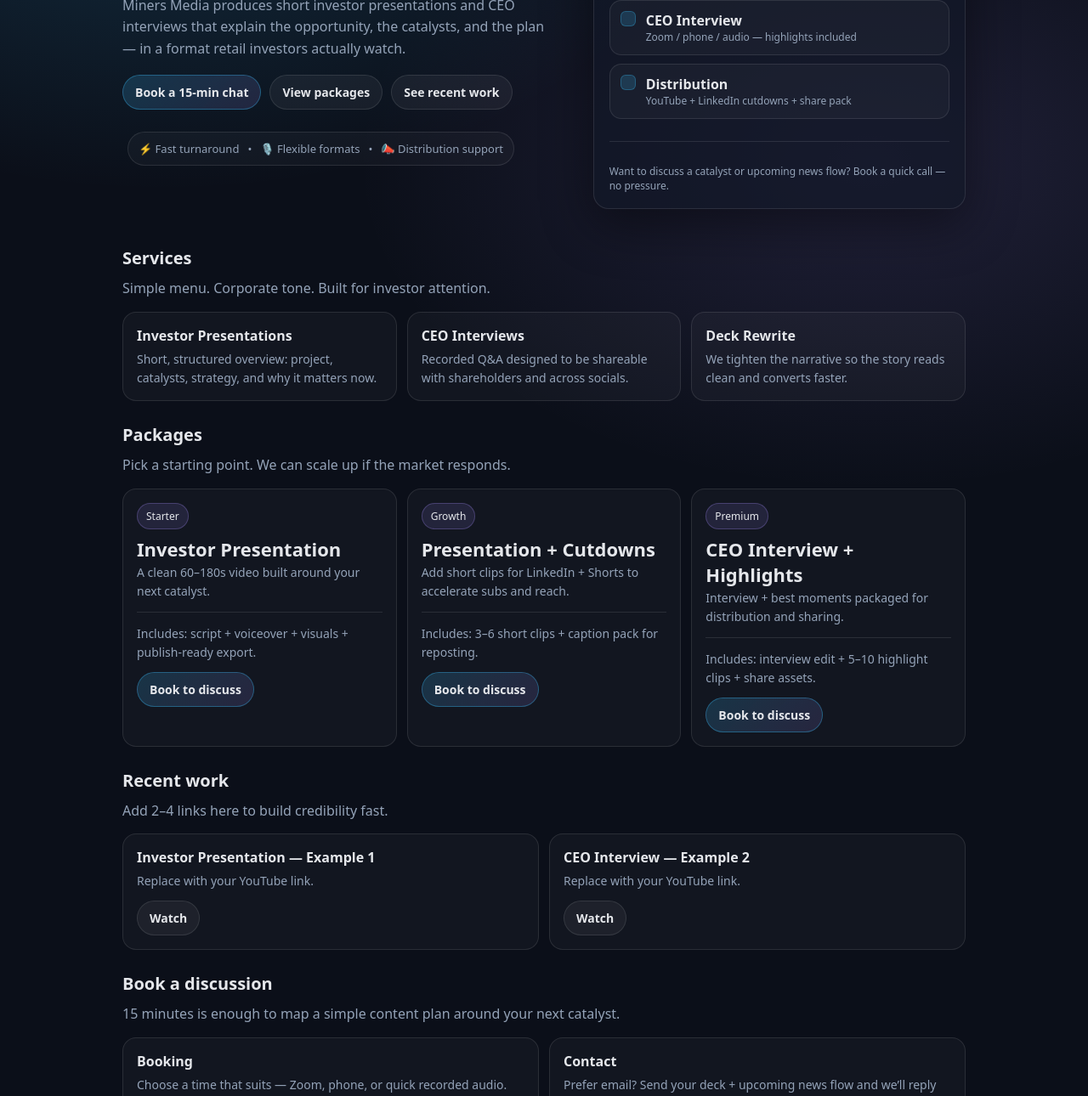
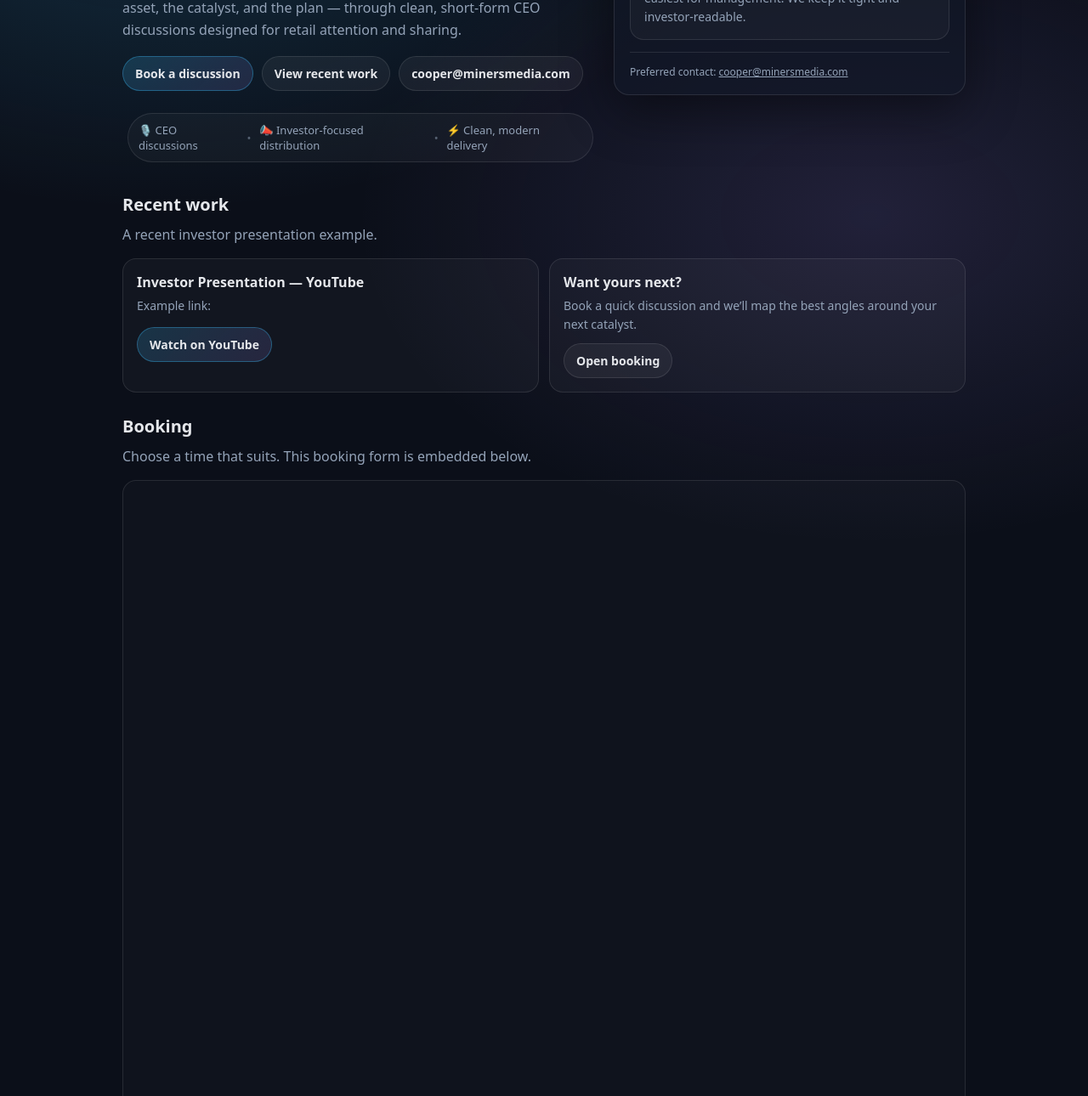
Before and after one commit to cooper-cloud/minersmedia, a plain HTML site: page index.html in a window 1280 px wide. Shown: the part 388-1678 px from the top of the page at 85% size. Drawn offline with Linux system fonts and the light colour scheme; a script that the page names is missing.

Commit message:
Update index.html

```diff
--- a/index.html
+++ b/index.html
@@ -1,16 +1,15 @@
-index.html
 <!doctype html>
 <html lang="en">
 <head>
   <meta charset="utf-8" />
   <meta name="viewport" content="width=device-width,initial-scale=1" />
-  <title>Miners Media — Investor Content for Junior Mining Companies</title>
-  <meta name="description" content="Miners Media creates investor presentations and CEO interviews to help junior mining companies reach retail investors." />
+  <title>Ore Media — CEO Discussions & Investor Reach</title>
+  <meta name="description" content="Ore Media books CEO discussions and creates investor-focused content for junior mining companies to reach retail investors." />
   <meta name="theme-color" content="#0B0F19" />
 
   <!-- Open Graph -->
-  <meta property="og:title" content="Miners Media" />
-  <meta property="og:description" content="Investor presentations, CEO interviews, and distribution for junior mining companies." />
+  <meta property="og:title" content="Ore Media" />
+  <meta property="og:description" content="CEO discussions and investor-focused content for junior mining companies." />
   <meta property="og:type" content="website" />
   <meta property="og:url" content="https://minersmedia.com" />
 
@@ -19,14 +18,18 @@ index.html
       --bg:#0B0F19; --card:#111827; --muted:#94A3B8; --text:#E5E7EB;
       --line:rgba(255,255,255,.10); --accent:#38BDF8; --accent2:#A78BFA;
       --shadow: 0 18px 60px rgba(0,0,0,.45);
-      --radius:18px;
-      --max: 1040px;
+      --radius:18px; --max: 1040px;
     }
     *{box-sizing:border-box}
-    html,body{margin:0;padding:0;background:radial-gradient(1100px 700px at 15% 10%, rgba(56,189,248,.18), transparent 60%),
-                               radial-gradient(1100px 700px at 80% 30%, rgba(167,139,250,.14), transparent 55%),
-                               var(--bg);
-              color:var(--text); font-family: ui-sans-serif, system-ui, -apple-system, Segoe UI, Roboto, Helvetica, Arial;}
+    html,body{
+      margin:0;padding:0;
+      background:
+        radial-gradient(1100px 700px at 15% 10%, rgba(56,189,248,.18), transparent 60%),
+        radial-gradient(1100px 700px at 80% 30%, rgba(167,139,250,.14), transparent 55%),
+        var(--bg);
+      color:var(--text);
+      font-family: ui-sans-serif, system-ui, -apple-system, Segoe UI, Roboto, Helvetica, Arial;
+    }
     a{color:inherit;text-decoration:none}
     .wrap{max-width:var(--max); margin:0 auto; padding:28px 18px 64px}
     .nav{
@@ -35,57 +38,66 @@ index.html
       background:rgba(17,24,39,.55); backdrop-filter: blur(10px);
       position:sticky; top:16px; z-index:10;
     }
-    .brand{display:flex; gap:10px; align-items:center; font-weight:700; letter-spacing:.2px}
-    .dot{width:10px;height:10px;border-radius:999px;background:linear-gradient(135deg,var(--accent),var(--accent2))}
+    .brand{display:flex; gap:10px; align-items:center; font-weight:800; letter-spacing:.2px}
+    .logo{
+      width:34px; height:34px; border-radius:10px;
+      object-fit:contain;
+      background:rgba(255,255,255,.03);
+      border:1px solid var(--line);
+      padding:6px;
+    }
     .navlinks{display:flex; gap:14px; align-items:center; font-size:14px; color:var(--muted)}
     .navlinks a{padding:10px 10px; border-radius:999px}
     .navlinks a:hover{background:rgba(255,255,255,.06); color:var(--text)}
     .cta{display:flex; gap:10px; align-items:center}
     .btn{
       display:inline-flex; align-items:center; justify-content:center; gap:10px;
-      padding:10px 14px; border-radius:999px; font-weight:650; font-size:14px;
+      padding:10px 14px; border-radius:999px; font-weight:700; font-size:14px;
       border:1px solid var(--line); background:rgba(255,255,255,.05);
       transition:transform .12s ease, background .12s ease, border-color .12s ease;
       cursor:pointer;
     }
     .btn:hover{transform:translateY(-1px); background:rgba(255,255,255,.08); border-color:rgba(255,255,255,.18)}
     .btn.primary{border-color:rgba(56,189,248,.35); background:linear-gradient(135deg, rgba(56,189,248,.18), rgba(167,139,250,.14))}
-    .hero{padding:56px 6px 18px; display:grid; grid-template-columns: 1.1fr .9fr; gap:18px; align-items:start}
+    .hero{padding:56px 6px 10px; display:grid; grid-template-columns: 1.15fr .85fr; gap:18px; align-items:start}
     @media (max-width: 920px){ .hero{grid-template-columns:1fr; padding-top:34px} .navlinks{display:none} }
-    .kicker{display:inline-flex; gap:10px; align-items:center; color:var(--muted); font-size:13px;
-            border:1px solid var(--line); background:rgba(17,24,39,.55); padding:8px 12px; border-radius:999px;}
+    .kicker{
+      display:inline-flex; gap:10px; align-items:center; color:var(--muted); font-size:13px;
+      border:1px solid var(--line); background:rgba(17,24,39,.55); padding:8px 12px; border-radius:999px;
+    }
     .kicker b{color:var(--text)}
     h1{font-size:44px; line-height:1.05; margin:14px 0 12px}
     @media (max-width: 520px){ h1{font-size:36px} }
-    .lead{color:var(--muted); font-size:16px; line-height:1.6; max-width:56ch}
+    .lead{color:var(--muted); font-size:16px; line-height:1.6; max-width:60ch}
     .heroBtns{display:flex; gap:10px; flex-wrap:wrap; margin-top:18px}
     .panel{
       border:1px solid var(--line); background:rgba(17,24,39,.65);
       border-radius:var(--radius); box-shadow:var(--shadow); padding:18px;
     }
-    .grid{display:grid; gap:12px}
-    .grid.cols3{grid-template-columns:repeat(3, 1fr)}
-    .grid.cols2{grid-template-columns:repeat(2, 1fr)}
-    @media (max-width: 920px){ .grid.cols3, .grid.cols2{grid-template-columns:1fr} }
     .card{border:1px solid var(--line); background:rgba(255,255,255,.03); border-radius:16px; padding:16px}
     .card h3{margin:0 0 6px; font-size:16px}
     .card p{margin:0; color:var(--muted); line-height:1.55; font-size:14px}
     .section{padding:26px 6px 0}
     .section h2{font-size:20px; margin:0 0 10px}
     .section .sub{color:var(--muted); margin:0 0 14px; line-height:1.6}
-    .list{display:grid; gap:10px; margin:0; padding:0; list-style:none}
-    .li{display:flex; gap:12px; align-items:flex-start; padding:12px; border:1px solid var(--line);
-        border-radius:14px; background:rgba(255,255,255,.03)}
-    .tick{width:18px;height:18px;border-radius:6px; background:rgba(56,189,248,.18); border:1px solid rgba(56,189,248,.28)}
-    .muted{color:var(--muted)}
+    .grid{display:grid; gap:12px}
+    .grid.cols2{grid-template-columns:repeat(2, 1fr)}
+    @media (max-width: 920px){ .grid.cols2{grid-template-columns:1fr} }
+    .pill{
+      display:inline-flex; gap:10px; align-items:center; padding:10px 12px; border-radius:999px;
+      border:1px solid var(--line); background:rgba(255,255,255,.03); color:var(--muted); font-size:13px
+    }
+    .divider{height:1px; background:var(--line); margin:14px 0}
     .footer{margin-top:40px; padding:20px 6px; color:var(--muted); font-size:13px; display:flex; justify-content:space-between; gap:10px; flex-wrap:wrap}
-    .pill{display:inline-flex; gap:10px; align-items:center; padding:10px 12px; border-radius:999px;
-          border:1px solid var(--line); background:rgba(255,255,255,.03); color:var(--muted); font-size:13px}
     .small{font-size:12px}
-    .divider{height:1px; background:var(--line); margin:14px 0}
-    .price{font-size:22px; font-weight:800; margin:8px 0 2px}
-    .badge{display:inline-flex; align-items:center; gap:8px; padding:6px 10px; border-radius:999px; font-size:12px;
-           border:1px solid rgba(167,139,250,.28); background:rgba(167,139,250,.12); color:var(--text)}
+    /* TidyCal embed container polish */
+    #tidycal-embed{
+      border:1px solid var(--line);
+      border-radius:16px;
+      overflow:hidden;
+      background:rgba(255,255,255,.02);
+      min-height: 760px;
+    }
   </style>
 </head>
 
@@ -93,170 +105,120 @@ index.html
   <div class="wrap">
     <div class="nav">
       <div class="brand">
-        <span class="dot"></span>
-        <span>Miners Media</span>
+        <img class="logo" src="logo.png" alt="Ore Media logo" />
+        <span>Ore Media</span>
       </div>
 
       <div class="navlinks">
-        <a href="#services">Services</a>
-        <a href="#packages">Packages</a>
         <a href="#work">Recent work</a>
-        <a href="#book">Book</a>
+        <a href="#book">Booking</a>
+        <a href="#linkedin">LinkedIn</a>
       </div>
 
       <div class="cta">
-        <a class="btn" href="mailto:hello@minersmedia.com">Email</a>
-        <a class="btn primary" href="YOUR_BOOKING_LINK_HERE" target="_blank" rel="noopener">Book a call</a>
+        <a class="btn" href="mailto:cooper@minersmedia.com">Email</a>
+        <a class="btn primary" href="https://tidycal.com/cooper2/bookinterview" target="_blank" rel="noopener">Book a CEO call</a>
       </div>
     </div>
 
+    <!-- HERO -->
     <div class="hero">
       <div>
-        <span class="kicker"><b>Investor-grade content</b> for junior mining companies</span>
-        <h1>Clear story. Clean delivery. More retail reach.</h1>
+        <span class="kicker"><b>Investor-focused</b> CEO discussions for junior mining</span>
+        <h1>Book CEO discussions that retail investors actually watch.</h1>
         <p class="lead">
-          Miners Media produces short investor presentations and CEO interviews that explain the opportunity,
-          the catalysts, and the plan — in a format retail investors actually watch.
+          Ore Media helps junior mining companies tell the story clearly — the asset, the catalyst, and the plan —
+          through clean, short-form CEO discussions designed for retail attention and sharing.
         </p>
+
         <div class="heroBtns">
-          <a class="btn primary" href="YOUR_BOOKING_LINK_HERE" target="_blank" rel="noopener">Book a 15-min chat</a>
-          <a class="btn" href="#packages">View packages</a>
-          <a class="btn" href="#work">See recent work</a>
+          <a class="btn primary" href="#book">Book a discussion</a>
+          <a class="btn" href="#work">View recent work</a>
+          <a class="btn" href="mailto:cooper@minersmedia.com">cooper@minersmedia.com</a>
         </div>
 
         <div class="section">
-          <div class="pill">⚡ Fast turnaround <span class="muted">•</span> 🎙️ Flexible formats <span class="muted">•</span> 📣 Distribution support</div>
+          <div class="pill">🎙️ CEO discussions <span style="opacity:.5">•</span> 📣 Investor-focused distribution <span style="opacity:.5">•</span> ⚡ Clean, modern delivery</div>
         </div>
       </div>
 
-      <div class="panel grid">
+      <div class="panel">
         <div class="card">
-          <h3>What you get</h3>
-          <p>Professional, concise content designed for shareholders and new investors — without the fluff.</p>
+          <h3>What we’ll cover</h3>
+          <p>Fast, structured discussion designed to explain the opportunity and near-term catalysts without fluff.</p>
         </div>
-        <ul class="list">
-          <li class="li"><span class="tick"></span><div><b>Investor Presentation</b><div class="muted small">60–180s script + voiceover + clean visuals</div></div></li>
-          <li class="li"><span class="tick"></span><div><b>CEO Interview</b><div class="muted small">Zoom / phone / audio — highlights included</div></div></li>
-          <li class="li"><span class="tick"></span><div><b>Distribution</b><div class="muted small">YouTube + LinkedIn cutdowns + share pack</div></div></li>
-        </ul>
         <div class="divider"></div>
-        <div class="muted small">
-          Want to discuss a catalyst or upcoming news flow? Book a quick call — no pressure.
+        <div class="card">
+          <h3>Format</h3>
+          <p>Zoom / phone / recorded audio — whatever is easiest for management. We keep it tight and investor-readable.</p>
+        </div>
+        <div class="divider"></div>
+        <div class="small" style="color:var(--muted)">
+          Preferred contact: <a href="mailto:cooper@minersmedia.com" style="text-decoration:underline">cooper@minersmedia.com</a>
         </div>
       </div>
     </div>
 
-    <div id="services" class="section">
-      <h2>Services</h2>
-      <p class="sub">Simple menu. Corporate tone. Built for investor attention.</p>
-      <div class="grid cols3">
+    <!-- RECENT WORK -->
+    <div id="work" class="section">
+      <h2>Recent work</h2>
+      <p class="sub">A recent investor presentation example.</p>
+
+      <div class="grid cols2">
         <div class="card">
-          <h3>Investor Presentations</h3>
-          <p>Short, structured overview: project, catalysts, strategy, and why it matters now.</p>
-        </div>
-        <div class="card">
-          <h3>CEO Interviews</h3>
-          <p>Recorded Q&A designed to be shareable with shareholders and across socials.</p>
-        </div>
-        <div class="card">
-          <h3>Deck Rewrite</h3>
-          <p>We tighten the narrative so the story reads clean and converts faster.</p>
-        </div>
-      </div>
-    </div>
-
-    <div id="packages" class="section">
-      <h2>Packages</h2>
-      <p class="sub">Pick a starting point. We can scale up if the market responds.</p>
-
-      <div class="grid cols3">
-        <div class="card">
-          <span class="badge">Starter</span>
-          <div class="price">Investor Presentation</div>
-          <p class="muted">A clean 60–180s video built around your next catalyst.</p>
-          <div class="divider"></div>
-          <p class="small muted">Includes: script + voiceover + visuals + publish-ready export.</p>
+          <h3>Investor Presentation — YouTube</h3>
+          <p class="sub small">Example link:</p>
           <div style="margin-top:12px">
-            <a class="btn primary" href="YOUR_BOOKING_LINK_HERE" target="_blank" rel="noopener">Book to discuss</a>
+            <a class="btn primary" href="https://www.youtube.com/watch?v=SvceQmTNmes" target="_blank" rel="noopener">Watch on YouTube</a>
           </div>
         </div>
 
         <div class="card">
-          <span class="badge">Growth</span>
-          <div class="price">Presentation + Cutdowns</div>
-          <p class="muted">Add short clips for LinkedIn + Shorts to accelerate subs and reach.</p>
-          <div class="divider"></div>
-          <p class="small muted">Includes: 3–6 short clips + caption pack for reposting.</p>
+          <h3>Want yours next?</h3>
+          <p>Book a quick discussion and we’ll map the best angles around your next catalyst.</p>
           <div style="margin-top:12px">
-            <a class="btn primary" href="YOUR_BOOKING_LINK_HERE" target="_blank" rel="noopener">Book to discuss</a>
-          </div>
-        </div>
-
-        <div class="card">
-          <span class="badge">Premium</span>
-          <div class="price">CEO Interview + Highlights</div>
-          <p class="muted">Interview + best moments packaged for distribution and sharing.</p>
-          <div class="divider"></div>
-          <p class="small muted">Includes: interview edit + 5–10 highlight clips + share assets.</p>
-          <div style="margin-top:12px">
-            <a class="btn primary" href="YOUR_BOOKING_LINK_HERE" target="_blank" rel="noopener">Book to discuss</a>
+            <a class="btn" href="#book">Open booking</a>
           </div>
         </div>
       </div>
     </div>
 
-    <div id="work" class="section">
-      <h2>Recent work</h2>
-      <p class="sub">Add 2–4 links here to build credibility fast.</p>
+    <!-- BOOKING (EMBED) -->
+    <div id="book" class="section">
+      <h2>Booking</h2>
+      <p class="sub">Choose a time that suits. This booking form is embedded below.</p>
 
-      <div class="grid cols2">
-        <div class="card">
-          <h3>Investor Presentation — Example 1</h3>
-          <p class="muted">Replace with your YouTube link.</p>
-          <div style="margin-top:12px">
-            <a class="btn" href="#" target="_blank" rel="noopener">Watch</a>
-          </div>
-        </div>
-        <div class="card">
-          <h3>CEO Interview — Example 2</h3>
-          <p class="muted">Replace with your YouTube link.</p>
-          <div style="margin-top:12px">
-            <a class="btn" href="#" target="_blank" rel="noopener">Watch</a>
-          </div>
-        </div>
+      <!-- TidyCal embed (single embed per page) -->
+      <div id="tidycal-embed" data-path="cooper2/bookinterview"></div>
+
+      <div style="margin-top:12px" class="small" style="color:var(--muted)">
+        If the embed doesn’t load, use the direct link:
+        <a href="https://tidycal.com/cooper2/bookinterview" target="_blank" rel="noopener" style="text-decoration:underline">tidycal.com/cooper2/bookinterview</a>
       </div>
     </div>
 
-    <div id="book" class="section">
-      <h2>Book a discussion</h2>
-      <p class="sub">15 minutes is enough to map a simple content plan around your next catalyst.</p>
+    <!-- LINKEDIN -->
+    <div id="linkedin" class="section">
+      <h2>LinkedIn</h2>
+      <p class="sub">Connect directly for follow-ups and company discussions.</p>
 
-      <div class="grid cols2">
-        <div class="card">
-          <h3>Booking</h3>
-          <p class="muted">Choose a time that suits — Zoom, phone, or quick recorded audio.</p>
-          <div style="margin-top:12px">
-            <a class="btn primary" href="YOUR_BOOKING_LINK_HERE" target="_blank" rel="noopener">Open booking page</a>
-          </div>
-        </div>
-        <div class="card">
-          <h3>Contact</h3>
-          <p class="muted">Prefer email? Send your deck + upcoming news flow and we’ll reply with next steps.</p>
-          <div style="margin-top:12px">
-            <a class="btn" href="mailto:hello@minersmedia.com">hello@minersmedia.com</a>
-          </div>
+      <div class="card">
+        <h3>Cooper — Ore Media</h3>
+        <p class="muted small">LinkedIn profile</p>
+        <div style="margin-top:12px">
+          <a class="btn primary" href="https://www.linkedin.com/in/cooper-john-ab98503a0/" target="_blank" rel="noopener">View on LinkedIn</a>
         </div>
       </div>
     </div>
 
     <div class="footer">
-      <div>© <span id="y"></span> Miners Media</div>
-      <div class="muted">Investor presentations • CEO interviews • Distribution</div>
+      <div>© <span id="y"></span> Ore Media</div>
+      <div class="muted">CEO discussions • Investor-focused content • Retail distribution</div>
     </div>
   </div>
 
-  <script>
-    document.getElementById("y").textContent = new Date().getFullYear();
-  </script>
+  <!-- TidyCal embed script -->
+  <script src="https://asset-tidycal.b-cdn.net//js/embed.js" async></script>
+  <script>document.getElementById("y").textContent = new Date().getFullYear();</script>
 </body>
 </html>
```
